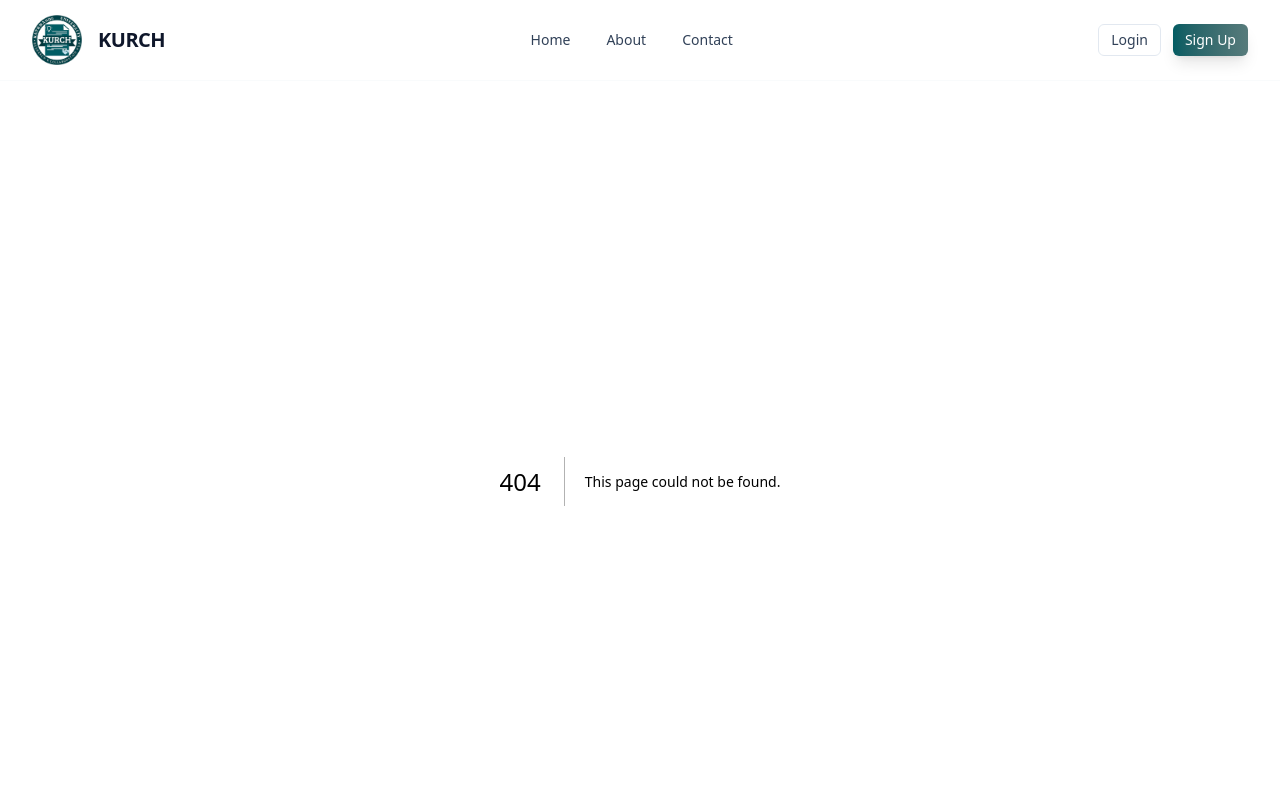
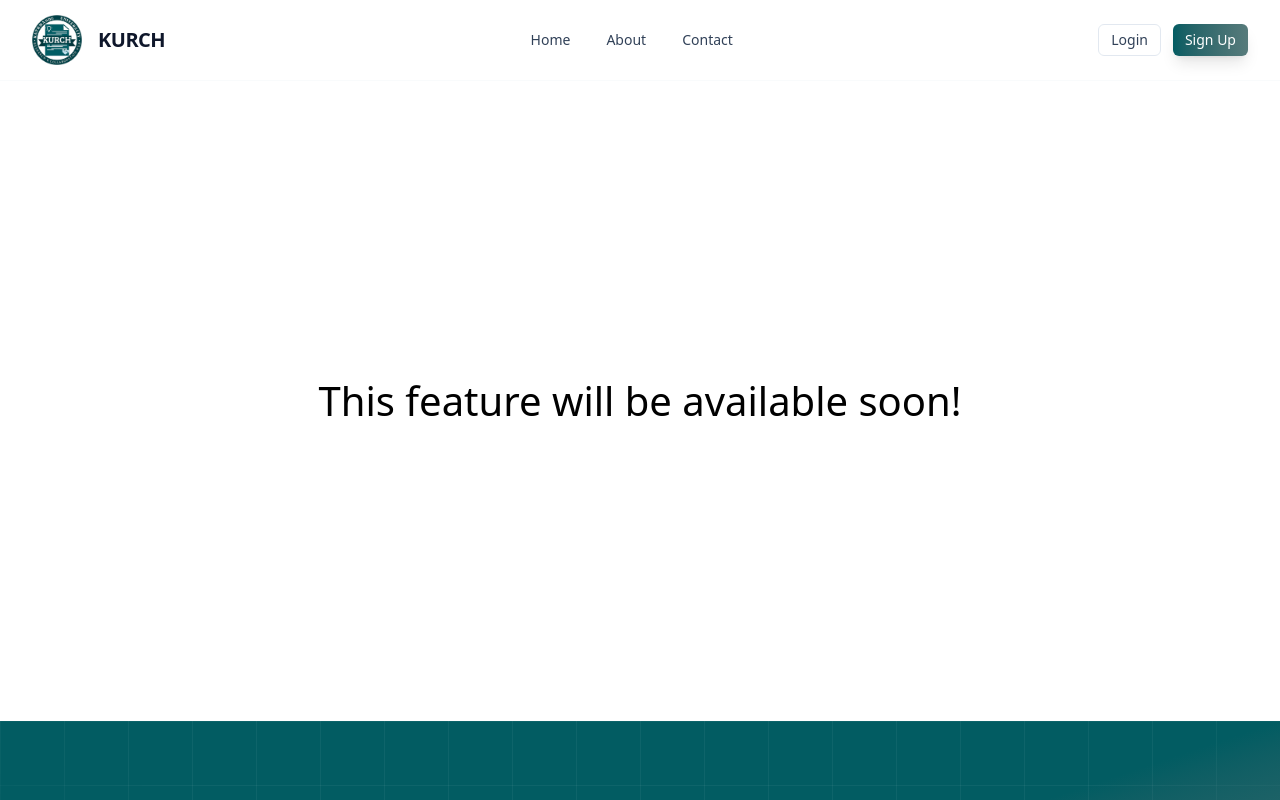
Before and after one commit to kuosc2005/kurch, a Next.js app: page /login in a window 1280 px wide. Before the commit this address had no page. Shown: the top 800 px of the page. Built offline with nearby package versions, Linux system fonts and the light colour scheme.

Commit message:
fix: fixed navbar bug / feat: added placeholder pages for login and signup

```diff
--- a/src/app/layout.tsx
+++ b/src/app/layout.tsx
@@ -14,8 +14,8 @@ const geistMono = Geist_Mono({
 });
 
 export const metadata: Metadata = {
-  title: "Create Next App",
-  description: "Generated by create next app",
+  title: "Kathmandu University Research and Collaboaration Hub",
+  description: "Connecting researchers, fostering innovation, and advancing knowledge through collaboration.",
 };
 
 export default function RootLayout({
--- /dev/null
+++ b/src/app/login/page.tsx
@@ -0,0 +1,7 @@
+export default function LoginPage() {
+    return (
+        <div style={{ textAlign: 'center', height: '80vh', display: 'flex', justifyContent: 'center', alignItems: 'center' }}>
+            <h1 style={{ fontSize: '2.5rem' }}>This feature will be available soon!</h1>
+        </div>
+    );
+}
--- /dev/null
+++ b/src/app/signup/page.tsx
@@ -0,0 +1,7 @@
+export default function LoginPage() {
+    return (
+        <div style={{ textAlign: 'center', height: '80vh', display: 'flex', justifyContent: 'center', alignItems: 'center' }}>
+            <h1 style={{ fontSize: '2.5rem' }}>This feature will be available soon!</h1>
+        </div>
+    );
+}
--- a/src/components/Header.tsx
+++ b/src/components/Header.tsx
@@ -36,7 +36,7 @@ export default function AcademicHeader() {
             {tabNames.map((tab) => (
               <Link
                 key={tab}
-                href={tab === "Home" ? "/" : `#${tab.toLowerCase()}`}
+                href={tab === "Home" ? "/" : `/#${tab.toLowerCase()}`}
                 className="relative px-4 py-2 text-sm font-medium text-slate-700 hover:text-[#025C62] transition-all duration-300 rounded-lg hover:bg-slate-50 group"
               >
                 {tab}
```
